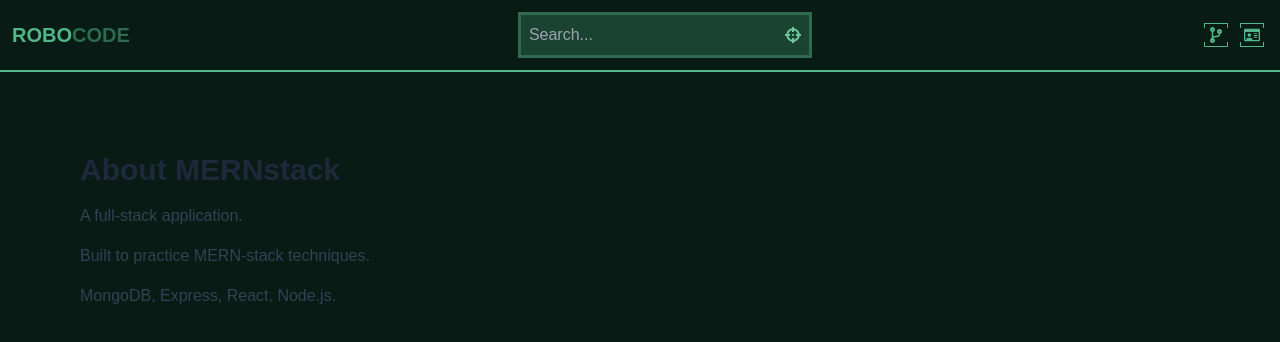
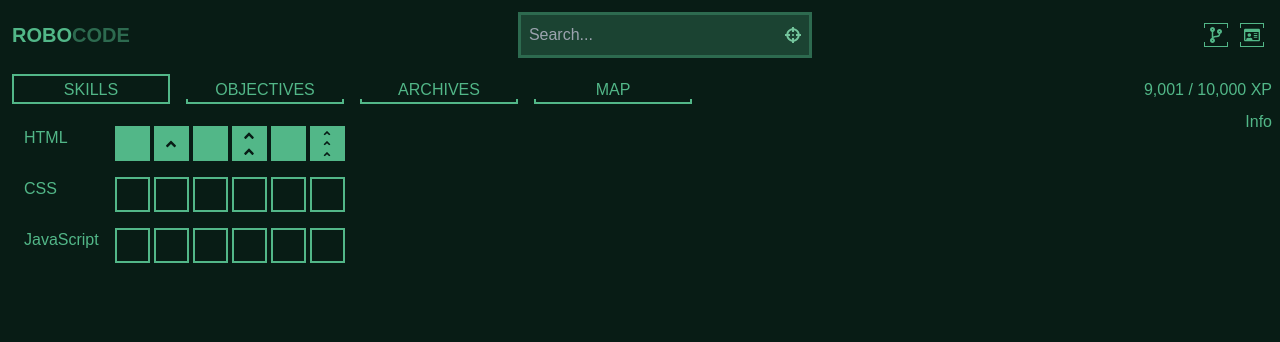
Before and after one commit to Dimterion/MERN-stack, a React (Vite) app in the folder client/: page /about in a window 1280 px wide. Shown: the top 342 px of the page. Built offline with nearby package versions, Linux system fonts and the light colour scheme; no server answers; a web font is replaced by a local one.

Commit message:
start adjusting about page

```diff
--- a/client/src/index.css
+++ b/client/src/index.css
@@ -308,3 +308,56 @@ body {
   border: 3px solid var(--secondary);
   color: var(--secondary);
 }
+
+/* About Page */
+
+.about-ul li {
+  position: relative;
+  display: flex;
+  flex-flow: row wrap;
+  justify-content: center;
+  align-items: center;
+  margin: 0.5rem;
+  cursor: pointer;
+  width: 150px;
+}
+
+.about-ul li::after {
+  content: "";
+  position: absolute;
+  right: -0.25rem;
+  bottom: -0.1rem;
+  width: calc(100% + 0.5rem);
+  height: 5px;
+  max-width: 95vw;
+  border-right: 2px solid var(--secondary);
+  border-bottom: 2px solid var(--secondary);
+  border-left: 2px solid var(--secondary);
+}
+
+.about-ulLiActive::before {
+  content: "";
+  position: absolute;
+  top: -0.25rem;
+  left: -0.25rem;
+  width: calc(100% + 0.5rem);
+  height: 25px;
+  max-width: 95vw;
+  border-top: 2px solid var(--secondary);
+  border-right: 2px solid var(--secondary);
+  border-left: 2px solid var(--secondary);
+}
+
+.about-cube {
+  width: 35px;
+  height: 35px;
+  border: 2px solid var(--secondary);
+}
+
+.about-cubeActive {
+  width: 35px;
+  height: 35px;
+  background: var(--secondary);
+  color: var(--primary);
+  border: 2px solid var(--secondary);
+}
--- a/client/src/pages/About.jsx
+++ b/client/src/pages/About.jsx
@@ -1,22 +1,95 @@
+import { useState } from "react";
+import { FaAngleUp } from "react-icons/fa";
 import Header from "../components/Header";
 
 export default function About() {
+  const [tab, setTab] = useState("skills");
+
   return (
     <>
       <Header />
-      <section className="signIn-section">
-        <div className="py-20 px-4 max-w-6xl mx-auto">
-          <h1 className="text-3xl font-bold mb-4 text-slate-800">
-            About MERNstack
-          </h1>
-          <p className="mb-4 text-slate-700">A full-stack application.</p>
-          <p className="mb-4 text-slate-700">
-            Built to practice MERN-stack techniques.
-          </p>
-          <p className="mb-4 text-slate-700">
-            MongoDB, Express, React, Node.js.
-          </p>
-        </div>
+      <nav className="flex items-center justify-between flex-wrap px-2">
+        <ul className="about-ul uppercase flex gap-2 flex-wrap">
+          <li
+            className={tab === "skills" ? "about-ulLiActive" : ""}
+            onClick={() => setTab("skills")}
+          >
+            Skills
+          </li>
+          <li
+            className={tab === "objectives" ? "about-ulLiActive" : ""}
+            onClick={() => setTab("objectives")}
+          >
+            Objectives
+          </li>
+          <li
+            className={tab === "archives" ? "about-ulLiActive" : ""}
+            onClick={() => setTab("archives")}
+          >
+            Archives
+          </li>
+          <li
+            className={tab === "map" ? "about-ulLiActive" : ""}
+            onClick={() => setTab("map")}
+          >
+            Map
+          </li>
+        </ul>
+        <div>9,001 / 10,000 XP</div>
+      </nav>
+      <section>
+        {tab === "skills" && (
+          <article className="flex flex-row flex-wrap justify-between mx-2">
+            <div>
+              <div className="flex gap-4 m-4 flex-wrap justify-between">
+                <div>HTML</div>
+                <div className="flex gap-1">
+                  <div className="about-cubeActive"></div>
+                  <div className="about-cubeActive flex flex-col items-center justify-center">
+                    <FaAngleUp />
+                  </div>
+                  <div className="about-cubeActive"></div>
+                  <div className="about-cubeActive flex flex-col items-center">
+                    <FaAngleUp />
+                    <FaAngleUp />
+                  </div>
+                  <div className="about-cubeActive"></div>
+                  <div className="about-cubeActive flex flex-col items-center">
+                    <FaAngleUp />
+                    <FaAngleUp />
+                    <FaAngleUp />
+                  </div>
+                </div>
+              </div>
+              <div className="flex gap-4 m-4 flex-wrap justify-between">
+                <div>CSS</div>
+                <div className="flex gap-1">
+                  <div className="about-cube"></div>
+                  <div className="about-cube"></div>
+                  <div className="about-cube"></div>
+                  <div className="about-cube"></div>
+                  <div className="about-cube"></div>
+                  <div className="about-cube"></div>
+                </div>
+              </div>
+              <div className="flex gap-4 m-4 flex-wrap justify-between">
+                <div>JavaScript</div>
+                <div className="flex gap-1">
+                  <div className="about-cube"></div>
+                  <div className="about-cube"></div>
+                  <div className="about-cube"></div>
+                  <div className="about-cube"></div>
+                  <div className="about-cube"></div>
+                  <div className="about-cube"></div>
+                </div>
+              </div>
+            </div>
+            <div>Info</div>
+          </article>
+        )}
+        {tab === "objectives" && <>objectives</>}
+        {tab === "archives" && <>archives</>}
+        {tab === "map" && <>map</>}
       </section>
     </>
   );
```
